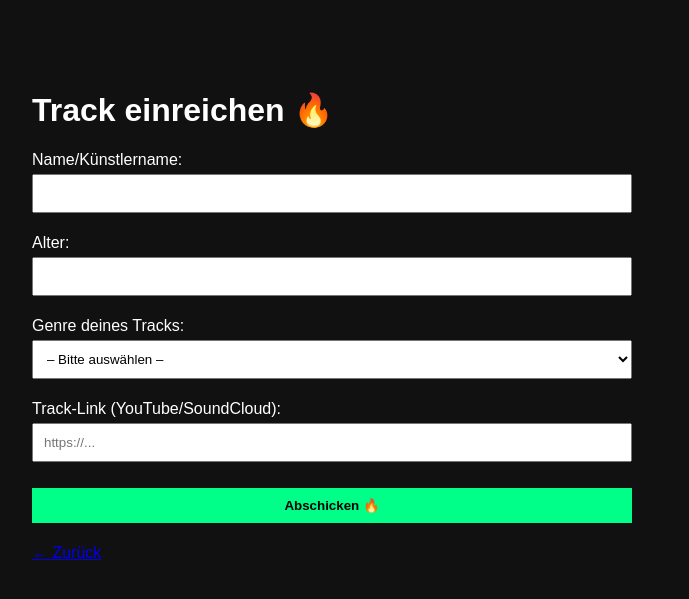
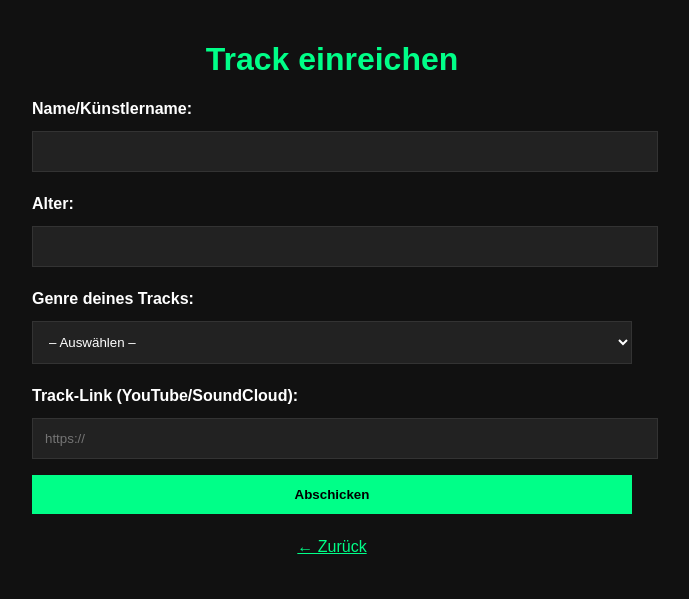
Before and after one commit to Carlo39-coder/Jumper-Music-Eval, a Flask app: page /submit in a window 1280 px wide. Shown: the top 599 px of the page, without its empty margins (308-997 px from the left). Run offline with Flask 3, Linux system fonts and the light colour scheme.

Commit message:
Fix Formular
Updated form layout and styling for better usability.

```diff
--- a/templates/submit.html
+++ b/templates/submit.html
@@ -3,16 +3,27 @@
 <head>
     <meta charset="utf-8">
     <title>Track einreichen – Jumper</title>
-    <style>body { font-family: Arial; max-width: 600px; margin: 50px auto; background: #111; color: #fff; padding: 20px; } input, select { width: 100%; padding: 10px; margin: 5px 0; box-sizing: border-box; } input[type=submit] { background: #00ff88; color: #000; font-weight: bold; border: none; cursor: pointer; }</style>
+    <style>
+        body{font-family:Arial;background:#111;color:#fff;padding:20px;max-width:600px;margin:auto}
+        h1{color:#00ff88;text-align:center}
+        input,select{width:100%;padding:12px;margin:8px 0;background:#222;border:1px solid #333;color:#fff}
+        input[type=submit]{background:#00ff88;color:#000;font-weight:bold;border:none;cursor:pointer}
+        label{display:block;margin:15px 0 5px;font-weight:bold}
+        a{color:#00ff88}
+    </style>
 </head>
 <body>
-    <h1>Track einreichen 🔥</h1>
+    <h1>Track einreichen</h1>
     <form method="POST">
-        <p><label>Name/Künstlername:<br><input type="text" name="name" required></label></p>
-        <p><label>Alter:<br><input type="number" name="alter" min="13" max="99" required></label></p>
-        <p><label>Genre deines Tracks:<br>
+        <label>Name/Künstlername:</label>
+        <input type="text" name="name" required>
+
+        <label>Alter:</label>
+        <input type="number" name="alter" min="13" max="99" required>
+
+        <label>Genre deines Tracks:</label>
         <select name="genre" required>
-                <option value="">– Bitte auswählen –</option>
+            <option value="">– Auswählen –</option>
             <option value="oldschool">Old School / Boom Bap</option>
             <option value="conscious">Conscious / Politischer Rap</option>
             <option value="battle">Battle-Rap</option>
@@ -22,10 +33,12 @@
             <option value="trap">Trap</option>
             <option value="cloud">Cloud Rap / Hashtag-Rap</option>
         </select>
-        </label></p>
-        <p><label>Track-Link (YouTube/SoundCloud):<br><input type="text" name="track" placeholder="https://..." required></label></p>
-        <p><input type="submit" value="Abschicken 🔥"></p>
+
+        <label>Track-Link (YouTube/SoundCloud):</label>
+        <input type="text" name="track" placeholder="https://" required>
+
+        <input type="submit" value="Abschicken">
     </form>
-    <p><a href="/">← Zurück</a></p>
+    <p style="text-align:center"><a href="/">← Zurück</a></p>
 </body>
 </html>
```
Lines whose indentation alone changed are shown as unchanged.
